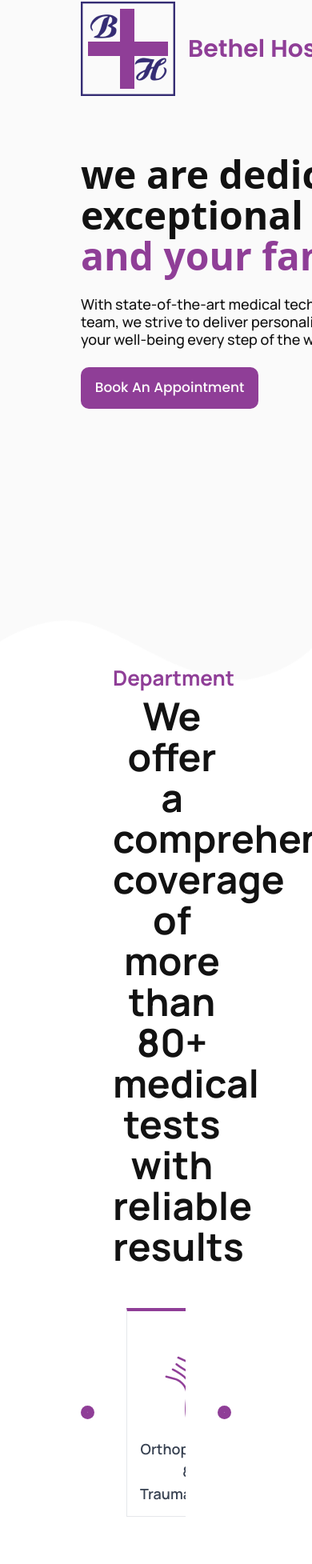
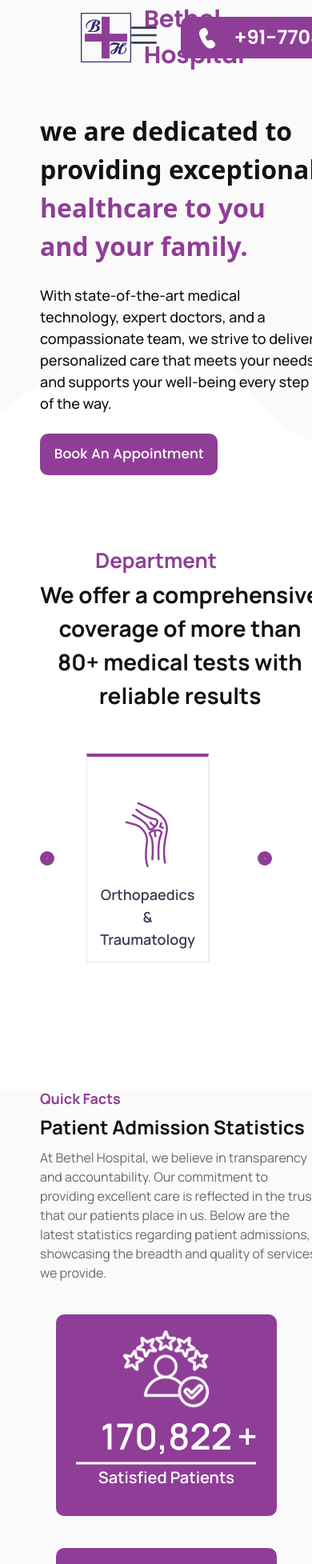
Before and after one commit to Showrab15/bethel-hospital, a React (Vite) app: page / in a window 390 px wide. Shown: the part 30-1985 px from the top of the page at 80% size. Built offline with nearby package versions, Linux system fonts and the light colour scheme.

Commit message:
mobile version started

```diff
--- a/src/components/Banner/Banner.jsx
+++ b/src/components/Banner/Banner.jsx
@@ -1,18 +1,21 @@
 const Banner = () => {
   return (
-    <div className="mx-[101px] mt-10 ">
-      <h1 className="w-[720px] font-semibold   text-[#121212] text-[48px] leading-[51px]">
-        we are dedicated to providing exceptional <span className="text-[#8F3E97]"> healthcare to you and your
-        family.</span>
+    <div className="lg:mx-[101px] mx-[50px]  mt-4 lg:mt-10 ">
+      <h1 className="lg:w-[720px] w-[350px] font-semibold   text-[#121212] lg:text-[48px] text-[32px]  lg:leading-[51px]">
+        we are dedicated to providing exceptional{" "}
+        <span className="text-[#8F3E97]">
+          {" "}
+          healthcare to you and your family.
+        </span>
       </h1>
-      <p className="w-[710px] my-6 text-[18px] leading-[22px] font-manrope font-medium  text-[#121212]">
+      <p className="lg:w-[710px] w-[350px]  my-6 text-[18px] lg:leading-[22px] font-manrope font-medium  text-[#121212]">
         With state-of-the-art medical technology, expert doctors, and a
         compassionate team, we strive to deliver personalized care that meets
         your needs and supports your well-being every step of the way.
       </p>
       <div>
         <button className="bg-[#8F3E97] text-[#FFFEFD] rounded-[10px] text-[17px] w-[222px] h-[52px]  poppins-medium flex items-center justify-evenly">
-         Book An Appointment{" "}
+          Book An Appointment{" "}
         </button>
       </div>
     </div>
--- a/src/components/Department/Department.jsx
+++ b/src/components/Department/Department.jsx
@@ -13,8 +13,7 @@ const Department = () => {
       title: "Orthopaedics & Traumatology",
       description:
         "Our team of experienced orthopaedic surgeons and specialists utilizes advanced diagnostic techniques and state-of-the-art treatments",
-      image: `${Orthopaedics}`
-
+      image: `${Orthopaedics}`,
     },
     {
       title: "Obstetrics & Gynaecology",
@@ -40,7 +39,7 @@ const Department = () => {
       image: `${daibatology}`,
       description:
         "Our Diabetology department is dedicated to providing comprehensive care for individuals with diabetes and related metabolic disorders.",
-    }
+    },
 
     // Add more items as needed
   ];
@@ -61,16 +60,17 @@ const Department = () => {
   };
 
   return (
-    <div className="-mt-14 mx-[101px]">
-      <dir className="flex flex-col justify-center">
+    <div className="mt-24 md:-mt-14 lg:mx-[101px] mx-[50px]">
+      <div className="flex flex-col md:justify-center">
         <p className="text-[26px] leading-[20px] font-bold font-manrope text-[#8F3E97] text-center">
           Department
         </p>
-        <h5 className="my-3 w-[105 7px] text-[48px] leading-[51px] font-bold font-manrope text-[#121212] text-center">
-          We offer a comprehensive coverage of more <br /> than 80+ medical
-          tests with reliable results
+        <h5 className="text-l eft my-3 md:w-full w-[350px] text-[28px] md:text-[48px] md:leading-[51px] font-bold font-manrope text-[#121212] md: text-center">
+          We offer a comprehensive coverage of more{" "}
+          <br className="hidden md:block" /> than 80+ medical tests with
+          reliable results
         </h5>
-      </dir>
+      </div>
       <div className=" mt-10 flex items-center justify-center space-x-10">
         {/* Left Arrow */}
         <button
@@ -97,12 +97,13 @@ const Department = () => {
                   alt={item.title}
                   className="mb-2 object-cover rounded-full group-hover:hidden"
                 />
-                <div className={`mt-2 text-lg font-semibold text-gray-700 group-hover:hidden ${
-    item.title === "Orthopaedics & Traumatology"
-      ? "-mb-10 text-[15px] font-bold"  // Adjust width and add extra margin-top for this title
-
-      : ""
-  }`}>
+                <div
+                  className={`mt-2 text-lg font-semibold text-gray-700 group-hover:hidden ${
+                    item.title === "Orthopaedics & Traumatology"
+                      ? "-mb-10 text-[15px] font-bold" // Adjust width and add extra margin-top for this title
+                      : ""
+                  }`}
+                >
                   {item.title}
                 </div>
                 <div className="mt-2 items-start justify-start text-[16px] leading-[30px] font-normal font-manrope text-white text-left group-hover:flex hidden">
--- a/src/components/Navbar/Navbar.jsx
+++ b/src/components/Navbar/Navbar.jsx
@@ -1,6 +1,6 @@
 import logo from "../../assets/bethel-hospital.png";
-import callIcon from '../../assets/Vector.png'
-import background from '../../assets/background.png'
+import callIcon from "../../assets/Vector.png";
+import background from "../../assets/background.png";
 import { Link, NavLink } from "react-router-dom";
 import { useState } from "react";
 import Banner from "../Banner/Banner";
@@ -16,7 +16,10 @@ const Navbar = () => {
   };
 
   return (
-    <div  style={{ backgroundImage: `url(${background})` }} className="bg-cover bg-center mx-auto object-fill  w-[1929px]  h-[906.95px] ">
+    <div
+      style={{ backgroundImage: `url(${background})` }}
+      className="bg-cover bg-center mx-auto object-fill  md:w-[1929px]  md:h-[906.95px] "
+    >
       <div className="grid grid-cols-3  items-center py-8 mx-[101px]">
         <Link className="flex items-center gap-4" rel="canonical" to="/">
           <img
@@ -86,7 +89,6 @@ const Navbar = () => {
             </NavLink>
           </li>
         </ul>
-
 
         {/*----------------------- Mobile Menu -------------------------*/}
         <div className="md:hidden">
@@ -195,12 +197,12 @@ const Navbar = () => {
         </div>
 
         <div>
-            <button className="-ml-28 2xl:-ml-0 max-w-xs sm:max-w-full bg-[#8F3E97] text-[24px] leading-[36px] text-[#FFFEFD] rounded-[10px] w-[292px] h-[52px]  font-poppins font-semibold flex items-center justify-evenly"><img src={callIcon} alt="" /> +91-77080 61080 </button>
+          <button className="md:-ml-28 2xl:-ml-0 max-w-xs sm:max-w-full bg-[#8F3E97] text-[24px] leading-[36px] text-[#FFFEFD] rounded-[10px] w-[292px] h-[52px]  font-poppins font-semibold flex items-center justify-evenly">
+            <img src={callIcon} alt="" /> +91-77080 61080{" "}
+          </button>
         </div>
-
-
       </div>
-      <Banner/>
+      <Banner />
     </div>
   );
 };
--- a/src/components/Schedule/Schedule.jsx
+++ b/src/components/Schedule/Schedule.jsx
@@ -2,7 +2,7 @@ import ScheduleBAnner from "../../assets/Schedule.png";
 import rightIcon from "../../assets/rightIcon.png";
 const Schedule = () => {
   return (
-    <div className="mx-[101px] mt-20 flex gap-10 justify-between items-center ">
+    <div className="md:mx-[101px] mt-20 flex gap-10 justify-between items-center ">
       <div>
         <img className="w-full h-full" src={ScheduleBAnner} alt="" />
       </div>
--- a/src/components/Statistics/Statistics.jsx
+++ b/src/components/Statistics/Statistics.jsx
@@ -7,17 +7,17 @@ import CountUp from "react-countup";
 
 const Statistics = () => {
   return (
-    <div className="w-[1918px] h-[881px] bg-[#FAFAFA]  my-auto  mt-20 ">
-      <div className=" mx-[101px] flex   my-auto items-center">
+    <div className="w-[1918px] h-[881px] bg-[#FAFAFA]  my-auto  md:mt-20 -mt-20">
+      <div className=" mx-[50px] md:mx-[101px] flex-col md:flex   my-auto items-center">
         {/* left side */}
         <div className="mt-60 w-[744px]">
           <p className="my-2 text-[18px] leading-[20px] font-bold font-manrope  text-[#8F3E97]">
             Quick Facts
           </p>
-          <h5 className="w-[737px] text-[44px]  leading-[70px]  font-manrope font-bold text-[#121212]">
+          <h5 className="md:w-[737px] w-[390px] md:text-[44px] text-[24px]  md:leading-[70px]  font-manrope font-bold text-[#121212]">
             Patient Admission Statistics
           </h5>
-          <p className="my-2 w-[674px] text-[22px] leading-[30px] font-normal font-manrope  text-[#696969]">
+          <p className="my-2 w-[350px] md:w-[674px] text-base md:text-[22px] md:leading-[30px] font-normal font-manrope  text-[#696969]">
             At Bethel Hospital, we believe in transparency and accountability.
             Our commitment to providing excellent care is reflected in the trust
             that our patients place in us. Below are the latest statistics
@@ -29,61 +29,67 @@ const Statistics = () => {
         {/* right side */}
         <div>
           {/* left side box */}
-          <div className="mt-60 flex gap-10 ">
+          <div className="md:mt-60 mt-10 md:flex gap-10 ml-5">
             <div className="flex items-center flex-col gap-2 text-center w-[275.92px] h-[251.37px] bg-[#8F3E97] rounded-[10px]">
               <img className="w-[129px]  h-[136px]" src={icon1} alt="" />
-              <h3 className="flex flex-col  justify-center items-center text-center text-[45px] font-manrope font-semibold leading-[16px] text-white">
+              <h3 className="flex flex-col  justify-center items-end text-center text-[45px] font-manrope font-semibold leading-[16px] text-white">
                  <CountUp
                  end={170822}
                  duration={3.75}
-                 >  170822 + </CountUp>
-                <img className="mt-4" src={border} alt="" />
+                 >  170822  </CountUp><span className="-mr-8 -mt-4">+ </span>
+
               </h3>
+              <img className="mt-4" src={border} alt="" />
               <p className="text-[20px] leading-[16px] font-semibold font-manrope text-white  ">
                 Satisfied Patients
               </p>
             </div>
 
-            <div className="-mt-48 flex items-center flex-col gap-2 text-center w-[275.92px] h-[251.37px] bg-[#8F3E97] rounded-[10px]">
+            <div className="md:-mt-48 mt-10 flex items-center flex-col gap-2 text-center w-[275.92px] h-[251.37px] bg-[#8F3E97] rounded-[10px]">
               <img className="w-[129px]  h-[136px]" src={icon3} alt="" />
-              <h3 className="flex flex-col justify-center items-center text-center text-[45px] font-manrope font-semibold leading-[16px] text-white">
+              <h3 className="flex flex-col justify-center items-end text-center text-[45px] font-manrope font-semibold leading-[16px] text-white">
                 <CountUp
                  end={9770}
                  duration={3.75}
-                 > 9770 +</CountUp>
+                 > 9770 </CountUp><span className="-mr-8 -mt-4">+ </span>
 
-                <img className="mt-4" src={border} alt="" />
+
               </h3>
+              <img className="mt-4" src={border} alt="" />
               <p className="text-[20px] leading-[16px] font-semibold font-manrope text-white  ">
                 Orthopedic Surgeries
               </p>
             </div>
           </div>
 
-          <div className="mt-[60px] flex gap-10 0 w-[33 5px]">
+          <div className="mt-[60px]  md:flex  gap-10 ml-5">
             <div className="flex items-center flex-col gap-2 text-center w-[275.92px] h-[251.37px] bg-[#8F3E97] rounded-[10px]">
               <img className="w-[129px]  h-[136px]" src={icon2} alt="" />
-              <h3 className="flex flex-col justify-center items-center text-center text-[45px] font-manrope font-semibold leading-[16px] text-white">
+              <h3 className="flex flex-col justify-center items-end  text-center text-[45px] font-manrope font-semibold leading-[16px] text-white">
                   <CountUp
+                  className="flex"
                  end={5297}
                  duration={3.75}
-                 >  5297 + </CountUp>
-                <img className="mt-4" src={border} alt="" />
+                 >  5297 </CountUp>
+               <span className="-mr-8 -mt-4">+ </span>
               </h3>
+              <img className="mt-4" src={border} alt="" />
               <p className="text-[20px] leading-[16px] font-semibold font-manrope text-white  ">
                 Normal Deliveries
               </p>
             </div>
 
-            <div className="-mt-48 flex items-center flex-col gap-2 text-center w-[275.92px] h-[251.37px] bg-[#8F3E97] rounded-[10px]">
+            <div className="md:-mt-48 mt-10 flex items-center flex-col gap-2 text-center w-[275.92px] h-[251.37px] bg-[#8F3E97] rounded-[10px]">
               <img className="w-[129px]  h-[136px]" src={icon4} alt="" />
-              <h3 className=" flex flex-col justify-center items-center text-center text-[45px] font-manrope font-semibold leading-[16px] text-white">
+              <h3 className=" flex flex-col justify-center items-end text-center text-[45px] font-manrope font-semibold leading-[16px] text-white">
                  <CountUp
                  end={6821}
                  duration={3.75}
-                 > 6821 +  </CountUp>
-                <img className="mt-4" src={border} alt="" />
+                 > 6821   </CountUp>
+                 <span className="-mr-8 -mt-4">+ </span>
               </h3>
+              <img className="mt-4" src={border} alt="" />
+
               <p className="text-[20px] leading-[16px] font-semibold font-manrope text-white  ">
                 Obstetrics & Gynaecology
               </p>
--- a/src/pages/Home/Home.jsx
+++ b/src/pages/Home/Home.jsx
@@ -21,14 +21,14 @@ const Home = () => {
         {" "}
         <Statistics />
       </div>
-      <div data-aos="fade-up" data-aos-anchor-placement="center-bottom">
+      {/* <div data-aos="fade-up" data-aos-anchor-placement="center-bottom">
         {" "}
         <Schedule />
       </div>
       <div data-aos="fade-in" data-aos-anchor-placement="center-bottom">
         {" "}
         <Testimonial/>
-        </div>
+        </div> */}
     </>
   );
 };
```
Lines whose indentation alone changed are shown as unchanged.
